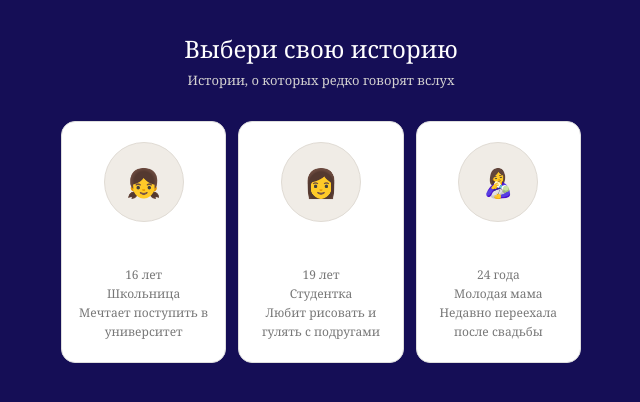
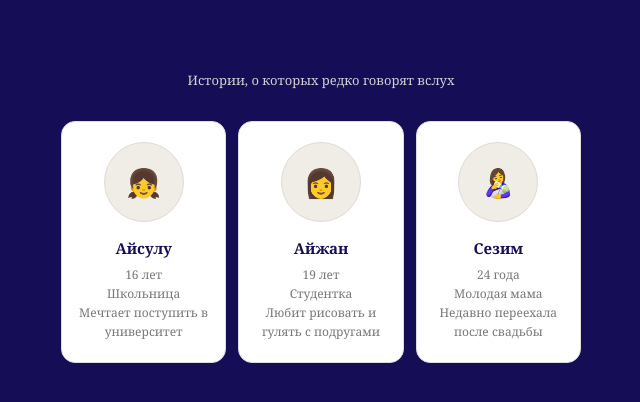
Before and after one commit to altynai2002/interactiveapp, a plain HTML site: page index.html in a window 1280 px wide. Shown: the whole page, without its empty margins (319-959 px from the left). Drawn offline with Linux system fonts and the light colour scheme.

Commit message:
Update style.css

```diff
--- a/css/style.css
+++ b/css/style.css
@@ -3,7 +3,7 @@
 body {
   font-family: Georgia, serif;
   background: #150E56;
-  color: #ffffff;
+  color: #150E56;
   min-height: 100vh;
   display: flex;
   justify-content: center;
```
